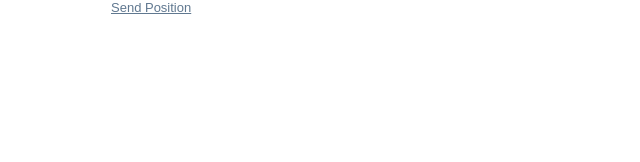
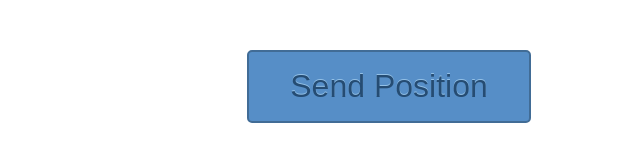
Before and after one commit to icetan/geobin, a website: page client/index.html in a window 1280 px wide. Shown: the whole page, without its empty margins (251-891 px from the left). Drawn offline with nearby package versions, Linux system fonts and the light colour scheme.

Commit message:
Improved test client style

```diff
--- a/client/css/style.css
+++ b/client/css/style.css
@@ -105,8 +105,19 @@ p, hr {
   display: none;
 }
 
-.geolocation .big-button {
+.geolocation a.big-button {
   display: block;
+  border-radius: 5px;
+  border: solid 2px #416C96;
+  background-color: #568EC7;
+  padding: 15px;
+  text-align: center;
+  width: 250px;
+  margin: 50px auto;
+  color: #254C73;
+  text-shadow: #93C0E6 0px -1px 0px;
+  text-decoration: none;
+  font-size: 32px;
 }
 
 /*
--- a/client/index.html
+++ b/client/index.html
@@ -25,9 +25,7 @@
       <div class="not-supported-msg">
         Your browser does not support the Geolocation API.
       </div>
-      <div class="big-button">
-        <a class="send-position" href="#">Send Position</a>
-      </div>
+      <a class="big-button send-position" href="#">Send Position</a>
     </div>
   </div>
   <!-- eo #container -->
--- a/client/js/script.js
+++ b/client/js/script.js
@@ -26,7 +26,7 @@
           alert("Success!");
         }
         ,error: function (xhr) {
-          alert('Server error: '+xhr.message);
+          alert('Server error: '+xhr.statusText);
         }
       });
     });
```
